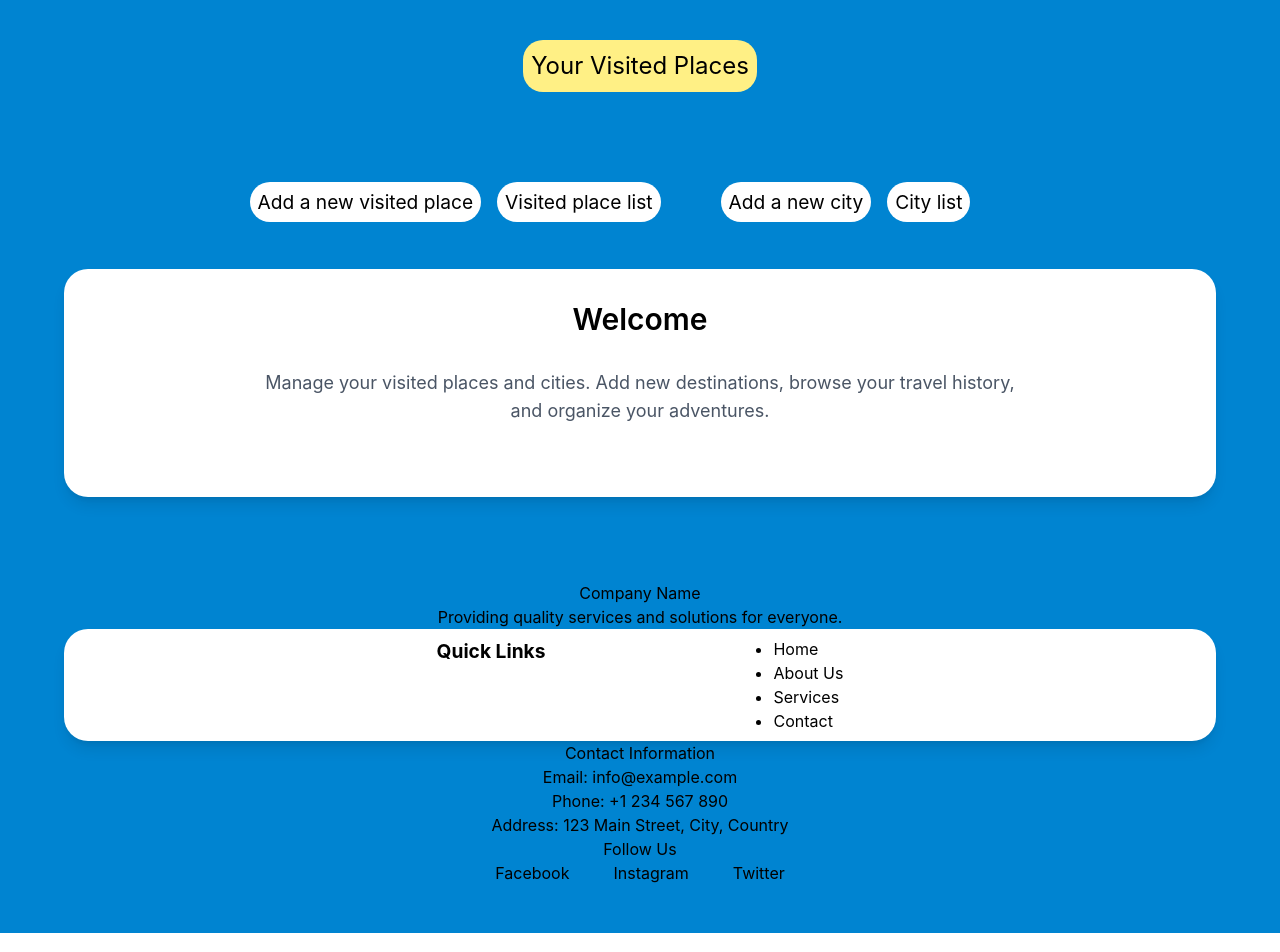
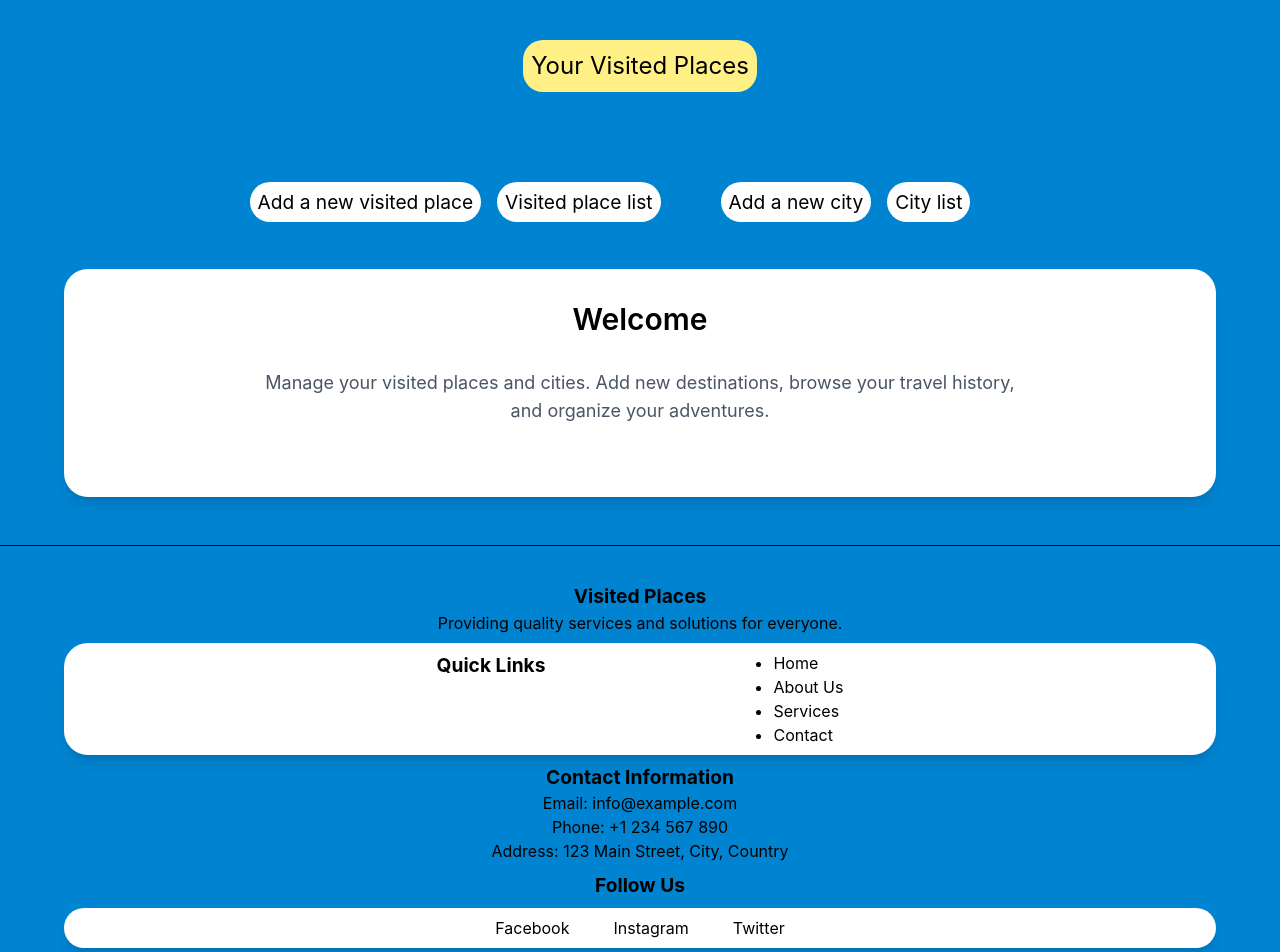
Before and after one commit to ArBa-dev-J/VisitedPlaces, a React (Vite) app in the folder front/: page / in a window 1280 px wide. Shown: the top 952 px of the page. Built offline with nearby package versions, Linux system fonts and the light colour scheme.

Commit message:
finish footer design

```diff
--- a/front/src/components/Footer.jsx
+++ b/front/src/components/Footer.jsx
@@ -1,10 +1,14 @@
 function Footer() {
   return (
     <>
+      <hr />
+
       <footer className="px-8 pb-12 mt-9">
         <div>
-          <h3 className="text-center">Company Name</h3>
-          <p className="text-center">
+          <h3 className="text-center font-bold text-[1.2rem]">
+            Visited Places
+          </h3>
+          <p className="text-center pb-2">
             Providing quality services and solutions for everyone.
           </p>
         </div>
@@ -14,32 +18,36 @@ function Footer() {
             <h4 className="font-bold text-[1.2rem]">Quick Links</h4>
             <ol className="list-disc">
               <li>
-                <a href="index.html">Home</a>
+                <a href="">Home</a>
               </li>
               <li>
-                <a href="about.html">About Us</a>
+                <a href="">About Us</a>
               </li>
               <li>
-                <a href="services.html">Services</a>
+                <a href="">Services</a>
               </li>
               <li>
-                <a href="contact.html">Contact</a>
+                <a href="">Contact</a>
               </li>
             </ol>
           </div>
         </div>
 
-        <div>
-          <h4 className="text-center">Contact Information</h4>
+        <div className="pt-2 pb-2">
+          <h4 className="text-center font-bold text-[1.2rem]">
+            Contact Information
+          </h4>
           <p className="text-center">Email: info@example.com</p>
           <p className="text-center">Phone: +1 234 567 890</p>
           <p className="text-center">Address: 123 Main Street, City, Country</p>
-          <h4 className="text-center">Follow Us</h4>
         </div>
 
-        <div className="flex justify-center gap-11">
-          <a href="#">Facebook</a> <a href="#">Instagram</a>
-          <a href="#">Twitter</a>
+        <h4 className="text-center pb-2 font-bold text-[1.2rem]">Follow Us</h4>
+        <div className="mx-auto max-w-6xl">
+          <div className="flex justify-center gap-11 2xl:gap-87 pt-2 pb-2 rounded-3xl bg-white shadow-lg">
+            <a href="#">Facebook</a> <a href="#">Instagram</a>
+            <a href="#">Twitter</a>
+          </div>
         </div>
       </footer>
     </>
```
